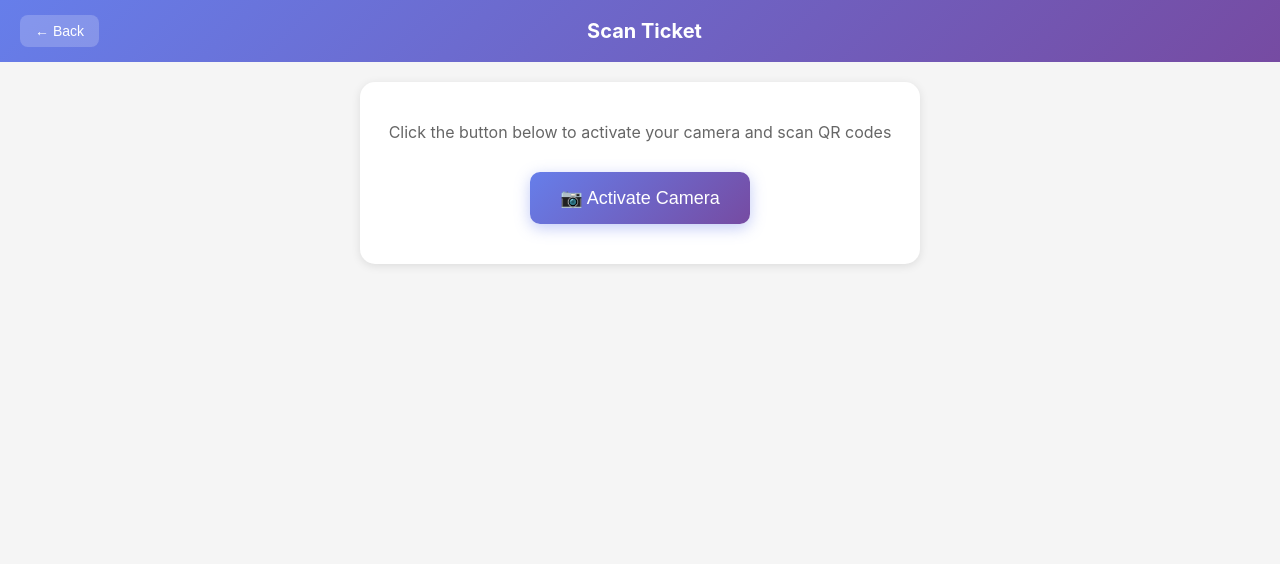
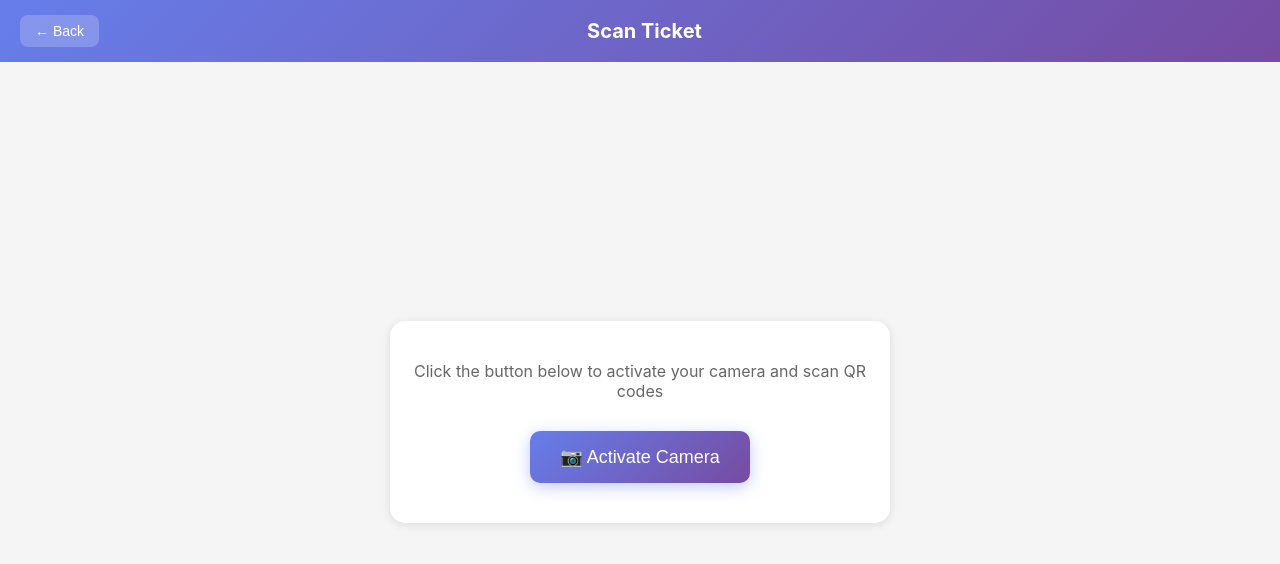
Before and after one commit to will-barnard/convention-ticket-manager, a Vue app in the folder verifier/: page /verifier/scanner in a window 1280 px wide. Shown: the top 564 px of the page. Built offline with nearby package versions, Linux system fonts and the light colour scheme; sample sign-in values are in the browser's storage.

Commit message:
changed css for camera

```diff
--- a/verifier/src/views/Scanner.vue
+++ b/verifier/src/views/Scanner.vue
@@ -482,6 +482,8 @@ export default {
   padding: 20px;
   max-width: 600px;
   margin: 0 auto;
+  position: relative;
+  min-height: calc(100vh - 80px);
 }
 
 .camera-prompt {
@@ -490,6 +492,13 @@ export default {
   background: white;
   border-radius: 15px;
   box-shadow: 0 2px 10px rgba(0, 0, 0, 0.1);
+  max-width: 500px;
+  margin: 0 auto;
+  position: absolute;
+  top: 50%;
+  left: 50%;
+  transform: translate(-50%, -50%);
+  width: 90%;
 }
 
 .camera-prompt p {
```
